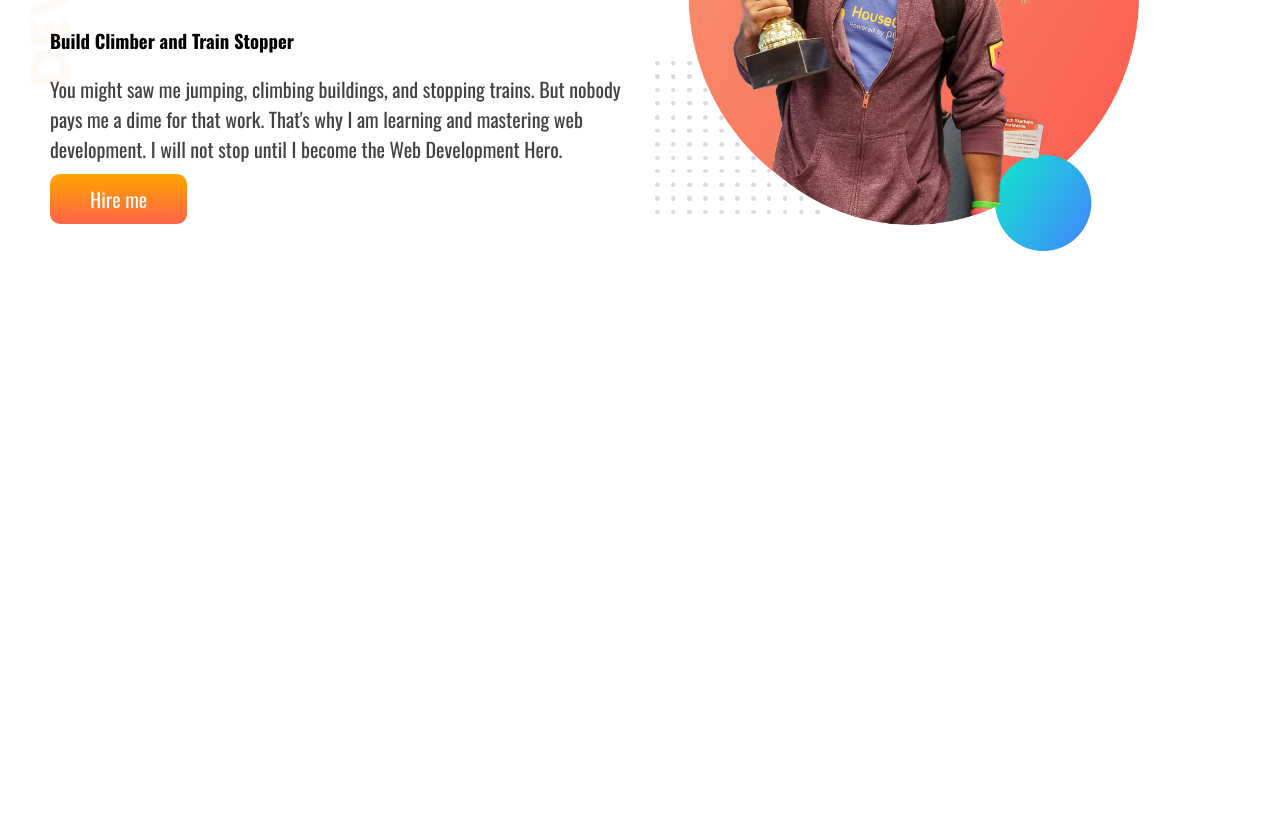
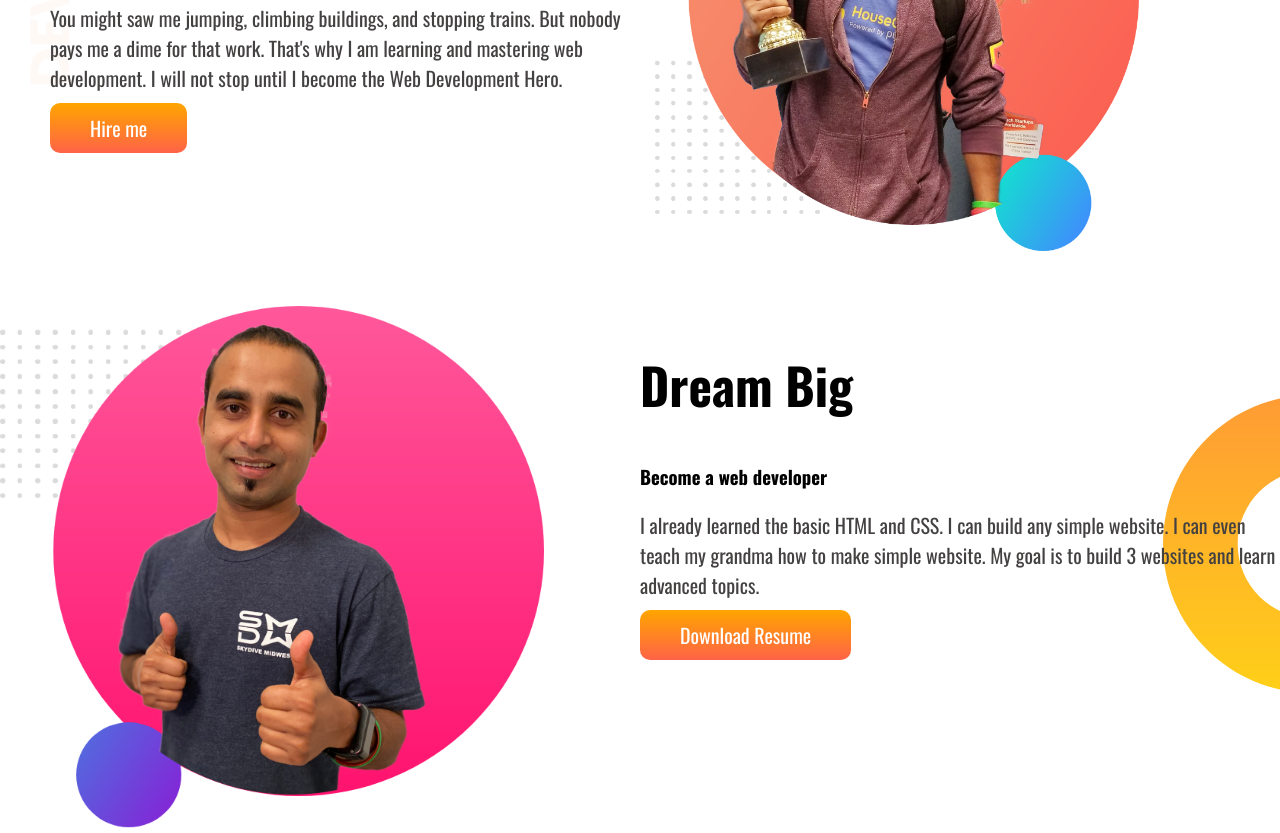
Before and after one commit to Saheebtareque/developoer_portfolio, a plain HTML site: page index.html in a window 1280 px wide. Shown: the part 275-1108 px from the top of the page. Before the commit the page ends 800 px from the top, so only its background shows below. Drawn offline with nearby package versions, Linux system fonts and the light colour scheme.

Commit message:
middle part is done

```diff
--- a/index.html
+++ b/index.html
@@ -25,5 +25,24 @@
     </section>
 
     <!-- header end-->
+
+    <!-- Middle part -->
+    <section class="middle">
+        <div class="chera">
+            <img src="images/jhankar2.png" alt="">
+
+        </div>
+        <div class="chera">
+            <h1>Dream Big</h1>
+            <h3>Become a web developer</h3>
+            <p> I already learned the basic HTML and CSS. I can build any simple website. I can even teach my grandma how to make simple website. My goal is to build 3 websites and learn advanced topics.</p>
+            <a class="hire-button" target="blank" href="#"> Download Resume</a>
+
+
+
+        </div>
+
+    </section>
+    <!-- End of middle part-->
 </body>
 </html>
--- a/style.css
+++ b/style.css
@@ -17,7 +17,8 @@ body{
 }
 
  h1{
-    font-size: 65px;
+    font-size:50px;
+    font-weight:600
 
 
 }
@@ -45,3 +46,26 @@ body{
     padding: 10px 40px;
     border-radius: 10px;
 }
+
+.middle {
+    display: flex;
+    padding-top: 50px;
+    background-image: url(images/dream-bg.png);
+    background-position: right;
+    background-repeat: no-repeat;
+}
+.chera{
+    width: 50%;
+}
+
+.chera img {
+    width: 85%;
+
+
+}
+
+.chera p{
+    color: rgb(68, 65, 65);
+    font-size: 20px
+
+}
```
